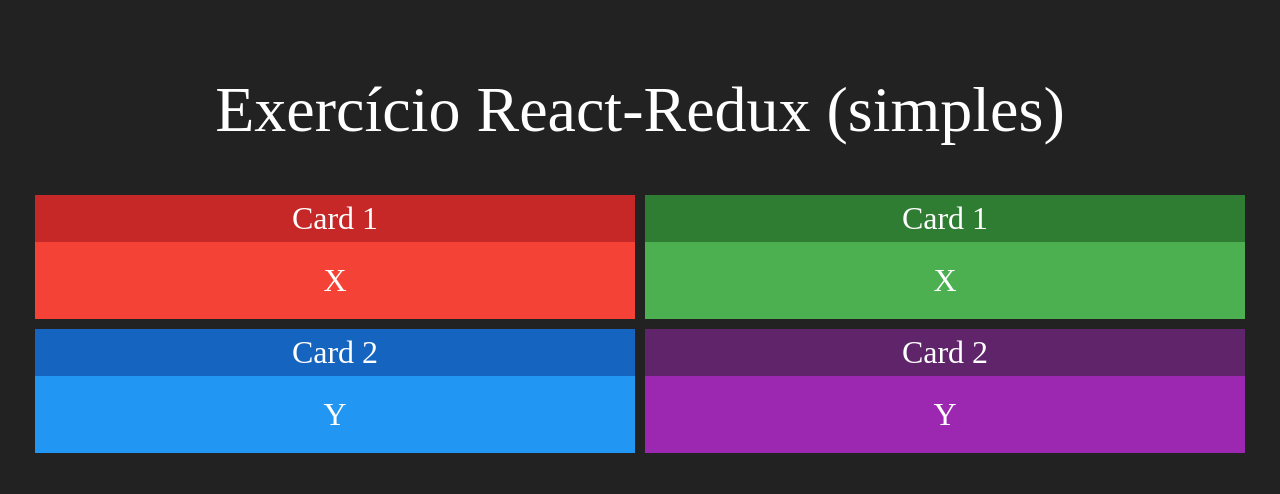
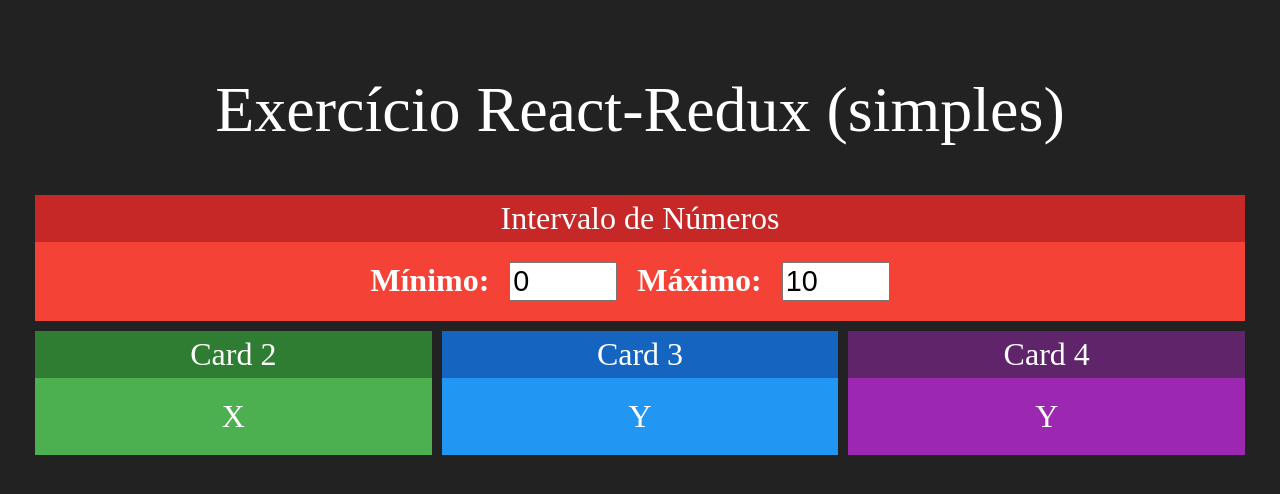
Before and after one commit to manoelmachado/redux, a React (Create React App) app in the folder redux-simples/: page / in a window 1280 px wide. Shown: the top 494 px of the page. Built offline with nearby package versions, Linux system fonts and the light colour scheme.

Commit message:
adicionado componente de intervalo
adicionado um componente de intervalo entre valores do tipo number

```diff
--- a/redux-simples/src/App.js
+++ b/redux-simples/src/App.js
@@ -1,18 +1,19 @@
 import logo from './logo.svg';
 import './App.css';
 import Card from './components/Card';
+import Intervalo from './components/Intervalo';
 
 function App() {
   return (
     <div className="App">
       <h1>Exercício React-Redux (simples)</h1>
       <div className='linha'>
-        <Card title="Card 1" red> X </Card>
-        <Card title="Card 1" green> X </Card>
+        <Intervalo></Intervalo>
       </div>
       <div className='linha'>
-        <Card title="Card 2" blue> Y </Card>
-        <Card title="Card 2" purple> Y </Card>
+        <Card title="Card 2" green> X </Card>
+        <Card title="Card 3" blue> Y </Card>
+        <Card title="Card 4" purple> Y </Card>
       </div>
 
     </div>
--- /dev/null
+++ b/redux-simples/src/components/Intervalo.css
@@ -0,0 +1,6 @@
+.Intervalo input {
+    font-size: 1.8rem;
+    margin-left: 20px;
+    margin-right: 20px;
+    width: 100px;
+}
--- /dev/null
+++ b/redux-simples/src/components/Intervalo.jsx
@@ -0,0 +1,20 @@
+import './Intervalo.css'
+import React from "react";
+import Card from './Card';
+
+export default props => {
+    return (
+        <Card title="Intervalo de Números" red>
+            <div className='Intervalo'>
+                <span>
+                    <strong>Mínimo:</strong>
+                    <input type="number" value={0} readOnly/>
+                </span>
+                <span>
+                    <strong>Máximo:</strong>
+                    <input type="number" value={10} readOnly/>
+                </span>
+            </div>
+        </Card>
+    )
+}
```
